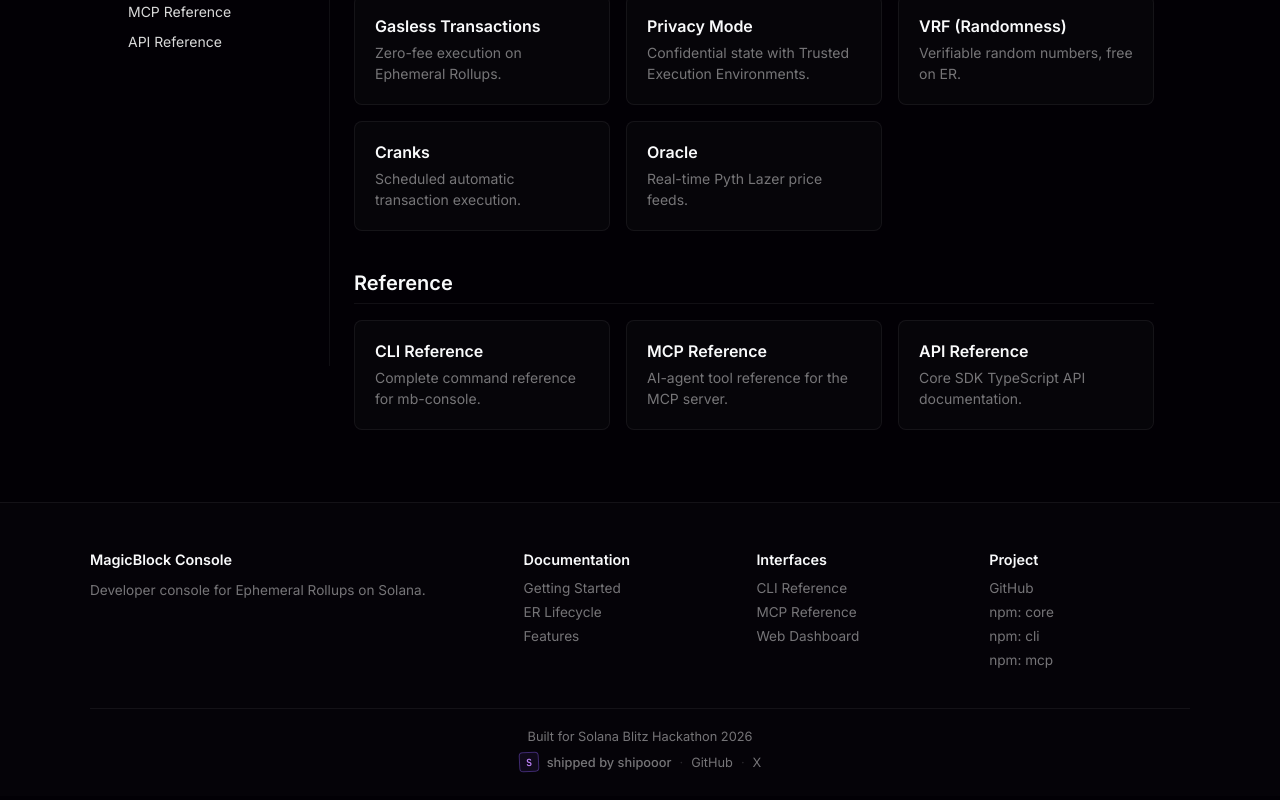
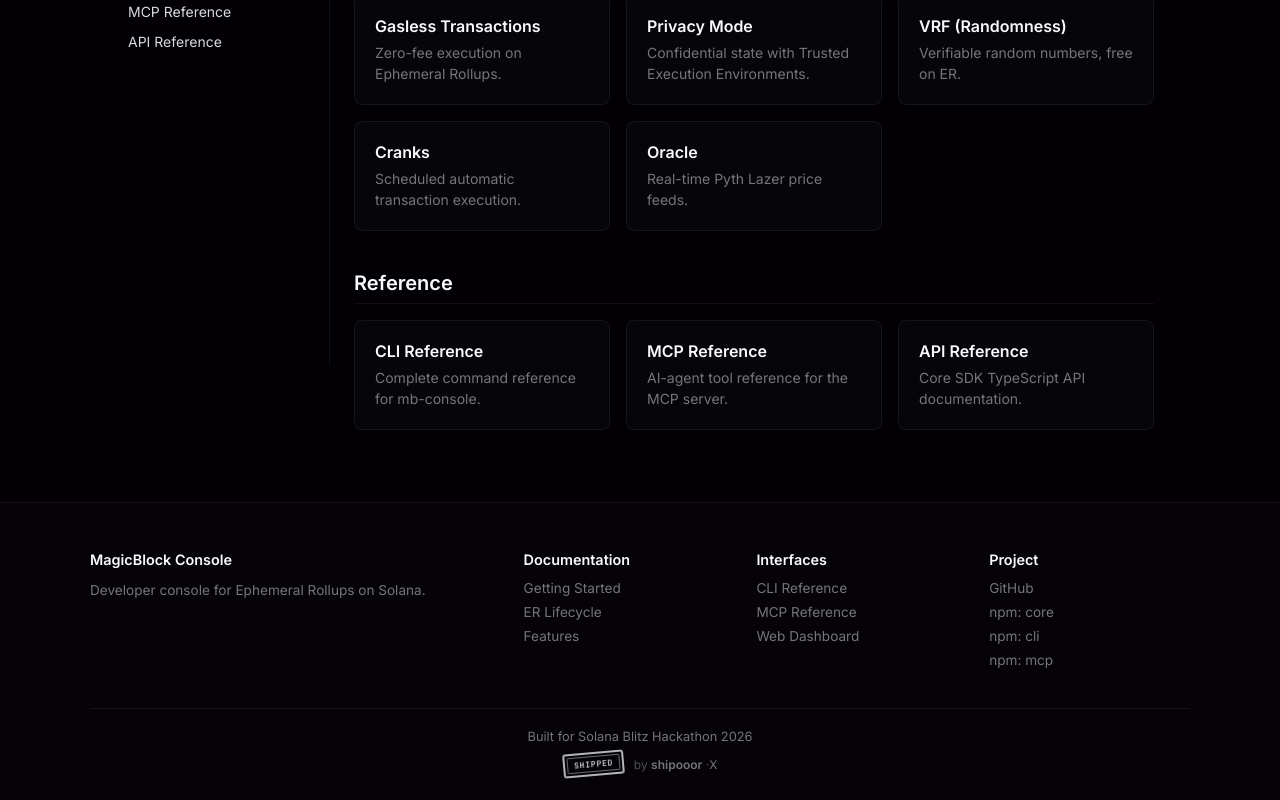
Before and after one commit to shipooor/mb-console, a SvelteKit app in the folder packages/web/: page /docs in a window 1280 px wide. Shown: the part 434-1234 px from the top of the page. Built offline with nearby package versions, Linux system fonts and the light colour scheme.

Commit message:
feat(web): replace shipped-by stamp with brand kit SHIPPED mark
Apply official brand kit across all footers and dashboard sidebar:
double-border stamp, -5deg rotation, monochrome palette, slam+invert
hover animation with ink ring effect.

```diff
--- a/packages/web/src/routes/(app)/+layout.svelte
+++ b/packages/web/src/routes/(app)/+layout.svelte
@@ -45,10 +45,14 @@
 		</nav>
 
 		<div class="sidebar-footer">
-			<a class="shipped-by" href="https://x.com/shipooor" target="_blank" rel="noopener">
-				<span class="shipped-stamp">S</span>
-				<span class="shipped-text">shipped by shipooor</span>
-			</a>
+			<footer class="shipooor-footer">
+				<a class="shipooor-link" href="https://shipooor.xyz" target="_blank" rel="noopener">
+					<span class="shipooor-stamp-outer">
+						<span class="shipooor-stamp-inner">SHIPPED</span>
+					</span>
+					<span class="shipooor-ft">by <strong>shipooor</strong></span>
+				</a>
+			</footer>
 		</div>
 	</aside>
 
@@ -201,84 +205,94 @@
 		gap: 0.5rem;
 	}
 
-	.shipped-by {
+	/* ═══ shipooor footer stamp (from brand kit, XS size for sidebar) ═══ */
+	.shipooor-footer {
 		display: flex;
+		align-items: center;
+		gap: 0;
+	}
+	.shipooor-link {
+		display: inline-flex;
 		align-items: center;
 		gap: 8px;
 		text-decoration: none;
-		color: var(--color-text-muted);
-		font-size: 0.75rem;
-		font-weight: 500;
-		transition: all 0.3s ease;
+		cursor: pointer;
+	}
+	.shipooor-stamp-outer {
+		display: inline-block;
+		transform: rotate(-5deg);
+		border: 1.5px solid rgba(255,255,255, 0.7);
+		border-radius: 2px;
+		padding: 1.5px;
 		position: relative;
-		margin-top: 0.25rem;
+		overflow: visible;
+		transition: border-color 0.3s ease, box-shadow 0.3s ease;
 	}
-
-	.shipped-by:hover {
-		color: #fff;
-		text-shadow: 0 0 8px rgba(192,132,252, 0.8), 0 0 20px rgba(139,92,246, 0.5);
+	.shipooor-stamp-inner {
+		display: flex;
+		align-items: center;
+		justify-content: center;
+		border: 0.5px solid rgba(255,255,255, 0.4);
+		border-radius: 1px;
+		height: 13px;
+		padding: 0 4px;
+		font-family: var(--font-mono);
+		font-weight: 700;
+		font-size: 6.5px;
+		letter-spacing: 0.08em;
+		line-height: 1;
+		text-transform: uppercase;
+		color: rgba(255,255,255, 0.85);
+		position: relative;
+		overflow: hidden;
+		transition: border-color 0.3s ease;
 	}
-
-	.shipped-by:hover .shipped-stamp {
-		background: var(--color-primary);
-		border-color: transparent;
-		color: #fff;
-		box-shadow: 0 0 12px rgba(139,92,246, 0.6), 0 0 30px rgba(139,92,246, 0.3);
-		animation: stamp-chaos 0.6s ease;
-	}
-
-	/* Spark particles */
-	.shipped-by::before,
-	.shipped-by::after {
+	.shipooor-stamp-inner::before {
 		content: '';
 		position: absolute;
-		border-radius: 50%;
-		opacity: 0;
+		inset: 0;
+		background: #fff;
+		transform: translateY(100%);
+		transition: transform 0.3s cubic-bezier(0.65, 0, 0.35, 1);
+		z-index: 0;
+	}
+	.shipooor-stamp-outer::after {
+		content: '';
+		position: absolute;
+		inset: -3px;
+		border-radius: 4px;
+		border: 1px solid transparent;
 		pointer-events: none;
 	}
-	.shipped-by::before { width: 4px; height: 4px; background: #c084fc; }
-	.shipped-by::after { width: 5px; height: 5px; background: #a78bfa; }
-	.shipped-by:hover::before { animation: spark1 0.7s ease-out forwards; }
-	.shipped-by:hover::after { animation: spark2 0.7s 0.05s ease-out forwards; }
-
-	@keyframes stamp-chaos {
-		0% { transform: rotate(-3deg) scale(1); }
-		15% { transform: rotate(15deg) scale(1.4); }
-		30% { transform: rotate(-10deg) scale(1.2); }
-		50% { transform: rotate(360deg) scale(0.8); }
-		70% { transform: rotate(375deg) scale(1.15); }
-		85% { transform: rotate(355deg) scale(1.05); }
-		100% { transform: rotate(357deg) scale(1.1); }
+	.shipooor-ft {
+		font-family: var(--font-sans);
+		font-size: 11px;
+		color: rgba(255,255,255, 0.3);
+		transition: color 0.3s ease;
+		white-space: nowrap;
 	}
-
-	@keyframes spark1 {
-		0% { left: 10px; top: 50%; opacity: 1; transform: scale(1); box-shadow: 0 0 6px #c084fc; }
-		100% { left: -16px; top: -10px; opacity: 0; transform: scale(0.3); box-shadow: 0 0 0 transparent; }
+	.shipooor-ft strong { color: rgba(255,255,255, 0.45); font-weight: 600; }
+	.shipooor-link:hover .shipooor-stamp-outer {
+		border-color: #fff;
+		box-shadow: 0 0 12px rgba(255,255,255, 0.2), 0 0 30px rgba(255,255,255, 0.06);
+		animation: shipooor-slam 0.5s cubic-bezier(0.22, 1, 0.36, 1);
 	}
-	@keyframes spark2 {
-		0% { left: 10px; top: 50%; opacity: 1; transform: scale(1); box-shadow: 0 0 8px #a78bfa; }
-		100% { left: 34px; top: -12px; opacity: 0; transform: scale(0.2); box-shadow: 0 0 0 transparent; }
+	.shipooor-link:hover .shipooor-stamp-inner::before { transform: translateY(0); }
+	.shipooor-link:hover .shipooor-stamp-inner { border-color: rgba(255,255,255, 0.7); color: #000; }
+	.shipooor-link:hover .shipooor-stamp-outer::after { animation: shipooor-ring 0.6s ease-out forwards; }
+	.shipooor-link:hover .shipooor-ft,
+	.shipooor-link:hover .shipooor-ft strong { color: rgba(255,255,255, 0.8); }
+	@keyframes shipooor-slam {
+		0% { transform: rotate(-5deg) scale(1); }
+		15% { transform: rotate(-5deg) scale(1.3) translateY(-4px); }
+		35% { transform: rotate(-3deg) scale(0.92) translateY(1px); }
+		55% { transform: rotate(-5deg) scale(1.05); }
+		100% { transform: rotate(-5deg) scale(1); }
 	}
-
-	.shipped-stamp {
-		display: inline-flex;
-		align-items: center;
-		justify-content: center;
-		width: 18px;
-		height: 18px;
-		border: 1.5px solid rgba(139,92,246, 0.4);
-		border-radius: 4px;
-		font-family: var(--font-mono);
-		font-size: 9px;
-		font-weight: 700;
-		color: #c084fc;
-		background: rgba(139,92,246, 0.08);
-		transform: rotate(-3deg);
-		transition: all 0.3s ease;
-		flex-shrink: 0;
+	@keyframes shipooor-ring {
+		0% { inset: -3px; border-color: rgba(255,255,255, 0.5); opacity: 1; }
+		100% { inset: -12px; border-color: rgba(255,255,255, 0); opacity: 0; }
 	}
-
-	.shipped-text { white-space: nowrap; }
 
 	.network-badge {
 		display: inline-flex;
--- a/packages/web/src/routes/(landing)/+layout.svelte
+++ b/packages/web/src/routes/(landing)/+layout.svelte
@@ -52,16 +52,15 @@
 	</div>
 	<div class="footer-bottom">
 		<p>Built for <a href="https://hackathon.magicblock.app/" target="_blank" rel="noopener">Solana Blitz Hackathon 2026</a></p>
-		<div class="footer-shipped">
-			<a class="shipped-by" href="https://x.com/shipooor" target="_blank" rel="noopener">
-				<span class="shipped-stamp">S</span>
-				shipped by shipooor
+		<footer class="shipooor-footer">
+			<a class="shipooor-link" href="https://shipooor.xyz" target="_blank" rel="noopener">
+				<span class="shipooor-stamp-outer">
+					<span class="shipooor-stamp-inner">SHIPPED</span>
+				</span>
+				<span class="shipooor-ft">by <strong>shipooor</strong> · </span>
 			</a>
-			<span class="shipped-sep">·</span>
-			<a class="shipped-link" href="https://github.com/shipooor" target="_blank" rel="noopener">GitHub</a>
-			<span class="shipped-sep">·</span>
-			<a class="shipped-link" href="https://x.com/shipooor" target="_blank" rel="noopener">X</a>
-		</div>
+			<a class="shipooor-x" href="https://x.com/shipooor" target="_blank" rel="noopener">X</a>
+		</footer>
 	</div>
 </footer>
 {/if}
@@ -182,87 +181,103 @@
 	.footer-bottom a { color: var(--color-text-muted); transition: color 0.15s ease; }
 	.footer-bottom a:hover { color: var(--color-primary); }
 
-	.footer-shipped {
+	/* ═══ shipooor footer stamp (from brand kit) ═══ */
+	.shipooor-footer {
+		display: flex;
+		align-items: center;
+		justify-content: center;
+		gap: 0;
+		margin-top: 0.5rem;
+	}
+	.shipooor-link {
 		display: inline-flex;
 		align-items: center;
-		gap: 8px;
-		margin-top: 0.5rem;
+		gap: 10px;
+		text-decoration: none;
+		cursor: pointer;
 	}
-
-	.shipped-by {
-		display: inline-flex;
+	.shipooor-stamp-outer {
+		display: inline-block;
+		transform: rotate(-5deg);
+		border: 2px solid rgba(255,255,255, 0.7);
+		border-radius: 3px;
+		padding: 2px;
+		position: relative;
+		overflow: visible;
+		transition: border-color 0.3s ease, box-shadow 0.3s ease;
+	}
+	.shipooor-stamp-inner {
+		display: flex;
 		align-items: center;
-		gap: 8px;
-		color: var(--color-text-muted);
-		font-size: 0.8rem;
-		font-weight: 500;
-		transition: all 0.3s ease;
+		justify-content: center;
+		border: 0.75px solid rgba(255,255,255, 0.4);
+		border-radius: 1.5px;
+		height: 16px;
+		padding: 0 6px;
+		font-family: var(--font-mono);
+		font-weight: 700;
+		font-size: 8px;
+		letter-spacing: 0.1em;
+		line-height: 1;
+		text-transform: uppercase;
+		color: rgba(255,255,255, 0.85);
 		position: relative;
+		overflow: hidden;
+		transition: border-color 0.3s ease;
 	}
-	.shipped-by:hover {
-		color: #fff;
-		text-shadow: 0 0 8px rgba(192,132,252, 0.8), 0 0 20px rgba(139,92,246, 0.5);
-	}
-	.shipped-by:hover .shipped-stamp {
-		background: var(--color-primary);
-		border-color: transparent;
-		color: #fff;
-		box-shadow: 0 0 12px rgba(139,92,246, 0.6), 0 0 30px rgba(139,92,246, 0.3);
-		animation: stamp-chaos 0.6s ease;
-	}
-
-	.shipped-by::before,
-	.shipped-by::after {
+	.shipooor-stamp-inner::before {
 		content: '';
 		position: absolute;
-		border-radius: 50%;
-		opacity: 0;
+		inset: 0;
+		background: #fff;
+		transform: translateY(100%);
+		transition: transform 0.3s cubic-bezier(0.65, 0, 0.35, 1);
+		z-index: 0;
+	}
+	.shipooor-stamp-outer::after {
+		content: '';
+		position: absolute;
+		inset: -3px;
+		border-radius: 5px;
+		border: 1.5px solid transparent;
 		pointer-events: none;
 	}
-	.shipped-by::before { width: 4px; height: 4px; background: #c084fc; }
-	.shipped-by::after { width: 5px; height: 5px; background: #a78bfa; }
-	.shipped-by:hover::before { animation: spark1 0.7s ease-out forwards; }
-	.shipped-by:hover::after { animation: spark2 0.7s 0.05s ease-out forwards; }
-
-	@keyframes stamp-chaos {
-		0% { transform: rotate(-3deg) scale(1); }
-		15% { transform: rotate(15deg) scale(1.4); }
-		30% { transform: rotate(-10deg) scale(1.2); }
-		50% { transform: rotate(360deg) scale(0.8); }
-		70% { transform: rotate(375deg) scale(1.15); }
-		85% { transform: rotate(355deg) scale(1.05); }
-		100% { transform: rotate(357deg) scale(1.1); }
+	.shipooor-ft {
+		font-family: var(--font-sans);
+		font-size: 12px;
+		color: rgba(255,255,255, 0.3);
+		transition: color 0.3s ease;
 	}
-	@keyframes spark1 {
-		0% { left: 8px; top: 50%; opacity: 1; transform: scale(1); box-shadow: 0 0 6px #c084fc; }
-		100% { left: -14px; top: -10px; opacity: 0; transform: scale(0.3); box-shadow: 0 0 0 transparent; }
+	.shipooor-ft strong { color: rgba(255,255,255, 0.45); font-weight: 600; }
+	.shipooor-x {
+		font-family: var(--font-sans);
+		font-size: 12px;
+		color: rgba(255,255,255, 0.2);
+		text-decoration: none;
+		transition: color 0.3s ease;
 	}
-	@keyframes spark2 {
-		0% { left: 8px; top: 50%; opacity: 1; transform: scale(1); box-shadow: 0 0 8px #a78bfa; }
-		100% { left: 30px; top: -12px; opacity: 0; transform: scale(0.2); box-shadow: 0 0 0 transparent; }
+	.shipooor-link:hover .shipooor-stamp-outer {
+		border-color: #fff;
+		box-shadow: 0 0 16px rgba(255,255,255, 0.25), 0 0 40px rgba(255,255,255, 0.08);
+		animation: shipooor-slam 0.5s cubic-bezier(0.22, 1, 0.36, 1);
 	}
-
-	.shipped-stamp {
-		display: inline-flex;
-		align-items: center;
-		justify-content: center;
-		width: 20px;
-		height: 20px;
-		border: 1.5px solid rgba(139,92,246, 0.4);
-		border-radius: 4px;
-		font-family: var(--font-mono);
-		font-size: 10px;
-		font-weight: 700;
-		color: #c084fc;
-		background: rgba(139,92,246, 0.08);
-		transform: rotate(-3deg);
-		transition: all 0.3s ease;
-		flex-shrink: 0;
+	.shipooor-link:hover .shipooor-stamp-inner::before { transform: translateY(0); }
+	.shipooor-link:hover .shipooor-stamp-inner { border-color: rgba(255,255,255, 0.7); color: #000; }
+	.shipooor-link:hover .shipooor-stamp-outer::after { animation: shipooor-ring 0.6s ease-out forwards; }
+	.shipooor-link:hover .shipooor-ft,
+	.shipooor-link:hover .shipooor-ft strong { color: rgba(255,255,255, 0.8); }
+	.shipooor-link:hover ~ .shipooor-x { color: rgba(255,255,255, 0.8); }
+	@keyframes shipooor-slam {
+		0% { transform: rotate(-5deg) scale(1); }
+		15% { transform: rotate(-5deg) scale(1.3) translateY(-6px); }
+		35% { transform: rotate(-3deg) scale(0.92) translateY(1px); }
+		55% { transform: rotate(-5deg) scale(1.05); }
+		100% { transform: rotate(-5deg) scale(1); }
 	}
-
-	.shipped-sep { color: rgba(255,255,255, 0.15); font-size: 0.8rem; }
-	.shipped-link { font-size: 0.8rem; color: var(--color-text-muted); transition: color 0.2s; }
-	.shipped-link:hover { color: var(--color-primary-bright); }
+	@keyframes shipooor-ring {
+		0% { inset: -3px; border-color: rgba(255,255,255, 0.5); opacity: 1; }
+		100% { inset: -16px; border-color: rgba(255,255,255, 0); opacity: 0; }
+	}
 
 	@media (max-width: 768px) {
 		.navbar { padding: 0 1rem; }
--- a/packages/web/src/routes/(landing)/+page.svelte
+++ b/packages/web/src/routes/(landing)/+page.svelte
@@ -293,16 +293,15 @@
 
 		<div class="footer-bottom">
 			<span>MagicBlock Console — open source</span>
-			<div class="shipped-group">
-				<a class="shipped-by" href="https://x.com/shipooor" target="_blank" rel="noopener">
-					<span class="shipped-stamp">S</span>
-					shipped by shipooor
+			<footer class="shipooor-footer">
+				<a class="shipooor-link" href="https://shipooor.xyz" target="_blank" rel="noopener">
+					<span class="shipooor-stamp-outer">
+						<span class="shipooor-stamp-inner">SHIPPED</span>
+					</span>
+					<span class="shipooor-ft">by <strong>shipooor</strong> · </span>
 				</a>
-				<span class="shipped-sep">·</span>
-				<a class="shipped-link" href="https://github.com/shipooor" target="_blank" rel="noopener">GitHub</a>
-				<span class="shipped-sep">·</span>
-				<a class="shipped-link" href="https://x.com/shipooor" target="_blank" rel="noopener">X</a>
-			</div>
+				<a class="shipooor-x" href="https://x.com/shipooor" target="_blank" rel="noopener">X</a>
+			</footer>
 		</div>
 	</div>
 </footer>
@@ -759,127 +758,119 @@
 	.footer-bottom a { color: var(--color-text-dim); transition: color 0.2s; }
 	.footer-bottom a:hover { color: var(--color-text); }
 
-	.shipped-group {
+	/* ═══ shipooor footer stamp (from brand kit) ═══ */
+	.shipooor-footer {
+		display: flex;
+		align-items: center;
+		justify-content: center;
+		gap: 0;
+	}
+	.shipooor-link {
 		display: inline-flex;
 		align-items: center;
-		gap: 8px;
+		gap: 10px;
+		text-decoration: none;
+		cursor: pointer;
+	}
+	.shipooor-stamp-outer {
+		display: inline-block;
+		transform: rotate(-5deg);
+		border: 2px solid rgba(255,255,255, 0.7);
+		border-radius: 3px;
+		padding: 2px;
 		position: relative;
+		overflow: visible;
+		transition: border-color 0.3s ease, box-shadow 0.3s ease;
 	}
-
-	.shipped-by {
-		display: inline-flex;
+	.shipooor-stamp-inner {
+		display: flex;
 		align-items: center;
-		gap: 8px;
-		color: var(--color-text-muted);
-		font-size: 12px;
-		font-weight: 500;
-		letter-spacing: 0.02em;
-		transition: all 0.3s ease;
+		justify-content: center;
+		border: 0.75px solid rgba(255,255,255, 0.4);
+		border-radius: 1.5px;
+		height: 16px;
+		padding: 0 6px;
+		font-family: var(--font-mono);
+		font-weight: 700;
+		font-size: 8px;
+		letter-spacing: 0.1em;
+		line-height: 1;
+		text-transform: uppercase;
+		color: rgba(255,255,255, 0.85);
 		position: relative;
+		overflow: hidden;
+		transition: border-color 0.3s ease;
 	}
-
-	.shipped-by:hover {
-		color: #fff;
-		text-shadow: 0 0 8px rgba(192,132,252, 0.8), 0 0 20px rgba(139,92,246, 0.5);
-		filter: drop-shadow(0 0 6px rgba(139,92,246, 0.3));
-	}
-
-	.shipped-by:hover .shipped-stamp {
-		background: var(--color-primary);
-		border-color: transparent;
-		color: #fff;
-		box-shadow:
-			0 0 12px rgba(139,92,246, 0.6),
-			0 0 30px rgba(139,92,246, 0.3),
-			inset 0 0 8px rgba(255,255,255, 0.1);
-		animation: stamp-chaos 0.6s ease;
-	}
-
-	@keyframes stamp-chaos {
-		0% { transform: rotate(-3deg) scale(1); }
-		15% { transform: rotate(15deg) scale(1.4); }
-		30% { transform: rotate(-10deg) scale(1.2); }
-		50% { transform: rotate(360deg) scale(0.8); }
-		70% { transform: rotate(375deg) scale(1.15); }
-		85% { transform: rotate(355deg) scale(1.05); }
-		100% { transform: rotate(357deg) scale(1.1); }
-	}
-
-	/* Spark particles */
-	.shipped-by::before,
-	.shipped-by::after,
-	.shipped-stamp::before,
-	.shipped-stamp::after {
+	/* Invert fill layer */
+	.shipooor-stamp-inner::before {
 		content: '';
 		position: absolute;
-		border-radius: 50%;
-		background: #c084fc;
-		opacity: 0;
+		inset: 0;
+		background: #fff;
+		transform: translateY(100%);
+		transition: transform 0.3s cubic-bezier(0.65, 0, 0.35, 1);
+		z-index: 0;
+	}
+	/* Ink ring */
+	.shipooor-stamp-outer::after {
+		content: '';
+		position: absolute;
+		inset: -3px;
+		border-radius: 5px;
+		border: 1.5px solid transparent;
 		pointer-events: none;
 	}
-
-	.shipped-by::before { width: 5px; height: 5px; }
-	.shipped-by::after { width: 6px; height: 6px; background: #a78bfa; }
-	.shipped-stamp::before { width: 3px; height: 3px; background: #e9d5ff; }
-	.shipped-stamp::after { width: 4px; height: 4px; background: #8b5cf6; }
-
-	.shipped-by:hover::before {
-		animation: spark1 0.7s ease-out forwards;
+	.shipooor-ft {
+		font-family: var(--font-sans);
+		font-size: 12px;
+		color: rgba(255,255,255, 0.3);
+		transition: color 0.3s ease;
 	}
-	.shipped-by:hover::after {
-		animation: spark2 0.7s 0.05s ease-out forwards;
+	.shipooor-ft strong {
+		color: rgba(255,255,255, 0.45);
+		font-weight: 600;
 	}
-	.shipped-by:hover .shipped-stamp::before {
-		animation: spark3 0.6s 0.1s ease-out forwards;
+	.shipooor-x {
+		font-family: var(--font-sans);
+		font-size: 12px;
+		color: rgba(255,255,255, 0.2);
+		text-decoration: none;
+		transition: color 0.3s ease;
 	}
-	.shipped-by:hover .shipped-stamp::after {
-		animation: spark4 0.6s 0.15s ease-out forwards;
+	/* Hover: Combo */
+	.shipooor-link:hover .shipooor-stamp-outer {
+		border-color: #fff;
+		box-shadow: 0 0 16px rgba(255,255,255, 0.25), 0 0 40px rgba(255,255,255, 0.08);
+		animation: shipooor-slam 0.5s cubic-bezier(0.22, 1, 0.36, 1);
 	}
-
-	@keyframes spark1 {
-		0% { left: 11px; top: 50%; opacity: 1; transform: scale(1); box-shadow: 0 0 6px #c084fc; }
-		100% { left: -24px; top: -20px; opacity: 0; transform: scale(0.3); box-shadow: 0 0 0 transparent; }
+	.shipooor-link:hover .shipooor-stamp-inner::before {
+		transform: translateY(0);
 	}
-	@keyframes spark2 {
-		0% { left: 11px; top: 50%; opacity: 1; transform: scale(1); box-shadow: 0 0 8px #a78bfa; }
-		100% { left: 40px; top: -22px; opacity: 0; transform: scale(0.2); box-shadow: 0 0 0 transparent; }
+	.shipooor-link:hover .shipooor-stamp-inner {
+		border-color: rgba(255,255,255, 0.7);
+		color: #000;
 	}
-	@keyframes spark3 {
-		0% { left: 50%; top: 50%; opacity: 1; transform: scale(1); box-shadow: 0 0 4px #e9d5ff; }
-		100% { left: -18px; top: 20px; opacity: 0; transform: scale(0.3); box-shadow: 0 0 0 transparent; }
+	.shipooor-link:hover .shipooor-stamp-outer::after {
+		animation: shipooor-ring 0.6s ease-out forwards;
 	}
-	@keyframes spark4 {
-		0% { left: 50%; top: 50%; opacity: 1; transform: scale(1); box-shadow: 0 0 6px #8b5cf6; }
-		100% { left: 32px; top: 22px; opacity: 0; transform: scale(0.2); box-shadow: 0 0 0 transparent; }
+	.shipooor-link:hover .shipooor-ft,
+	.shipooor-link:hover .shipooor-ft strong {
+		color: rgba(255,255,255, 0.8);
 	}
-
-	.shipped-stamp {
-		display: inline-flex;
-		align-items: center;
-		justify-content: center;
-		width: 22px;
-		height: 22px;
-		border: 1.5px solid rgba(139,92,246, 0.4);
-		border-radius: 5px;
-		font-family: var(--font-mono);
-		font-size: 11px;
-		font-weight: 700;
-		color: #c084fc;
-		background: rgba(139,92,246, 0.08);
-		transform: rotate(-3deg);
-		transition: all 0.3s ease;
-		flex-shrink: 0;
+	.shipooor-link:hover ~ .shipooor-x {
+		color: rgba(255,255,255, 0.8);
 	}
-
-	.shipped-sep { color: rgba(255,255,255, 0.1); font-size: 12px; }
-
-	.shipped-link {
-		font-size: 12px;
-		color: var(--color-text-muted);
-		transition: all 0.3s ease;
+	@keyframes shipooor-slam {
+		0% { transform: rotate(-5deg) scale(1); }
+		15% { transform: rotate(-5deg) scale(1.3) translateY(-6px); }
+		35% { transform: rotate(-3deg) scale(0.92) translateY(1px); }
+		55% { transform: rotate(-5deg) scale(1.05); }
+		100% { transform: rotate(-5deg) scale(1); }
 	}
-	.shipped-group:hover .shipped-link { color: rgba(192,132,252, 0.7); }
-	.shipped-link:hover { color: #fff !important; text-shadow: 0 0 8px rgba(192,132,252, 0.5); }
+	@keyframes shipooor-ring {
+		0% { inset: -3px; border-color: rgba(255,255,255, 0.5); opacity: 1; }
+		100% { inset: -16px; border-color: rgba(255,255,255, 0); opacity: 0; }
+	}
 
 	/* ===================== RESPONSIVE ===================== */
 	@media (max-width: 768px) {
```
